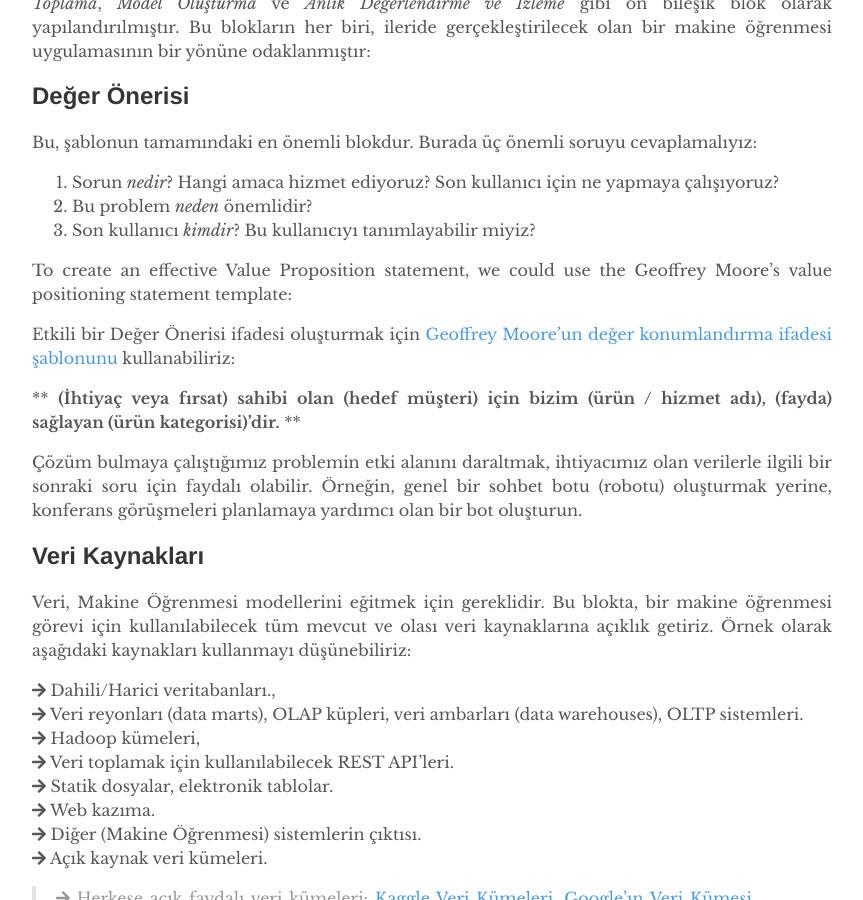
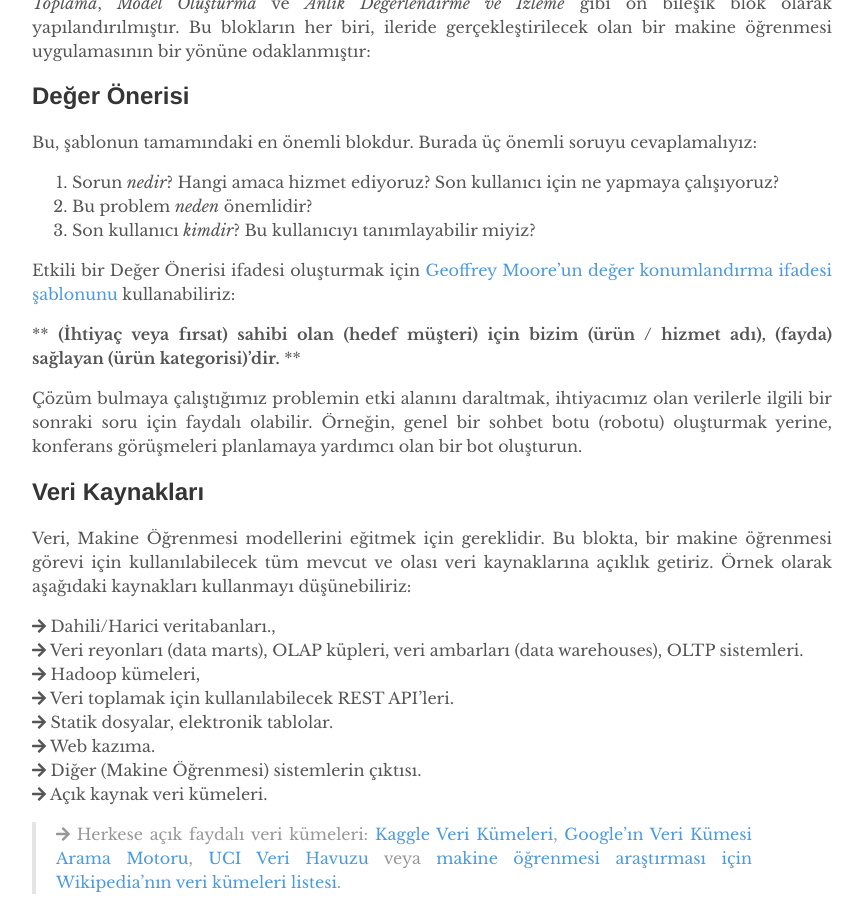
Before and after one commit to mmuratarat/turkish, a Jekyll site: the page built from _posts/2021-01-26-ml_ops_series_ii.md, in a window 1280 px wide and 900 px high, scrolled down 3609 px. Shown: the whole window, without its empty margins (208-1071 px from the left). Built offline with Jekyll 4.4.1, drawn with Linux system fonts in a browser that asks for light colours; nearby versions of some CDN libraries; comment, search, counter and statistics services are not loaded.

Commit message:
Update 2021-01-26-ml_ops_series_ii.md

```diff
--- a/_posts/2021-01-26-ml_ops_series_ii.md
+++ b/_posts/2021-01-26-ml_ops_series_ii.md
@@ -60,8 +60,6 @@ Bu, şablonun tamamındaki en önemli blokdur. Burada üç önemli soruyu cevapl
 1. Sorun _nedir_? Hangi amaca hizmet ediyoruz? Son kullanıcı için ne yapmaya çalışıyoruz?
 2. Bu problem _neden_ önemlidir?
 3. Son kullanıcı _kimdir_? Bu kullanıcıyı tanımlayabilir miyiz?
-
-To create an effective Value Proposition statement, we could use the Geoffrey Moore’s value positioning statement template:
 
 Etkili bir Değer Önerisi ifadesi oluşturmak için [Geoffrey Moore’un değer konumlandırma ifadesi şablonunu](https://the.gt/geoffrey-moore-positioning-statement/){:target="_blank"} kullanabiliriz:
 
```
